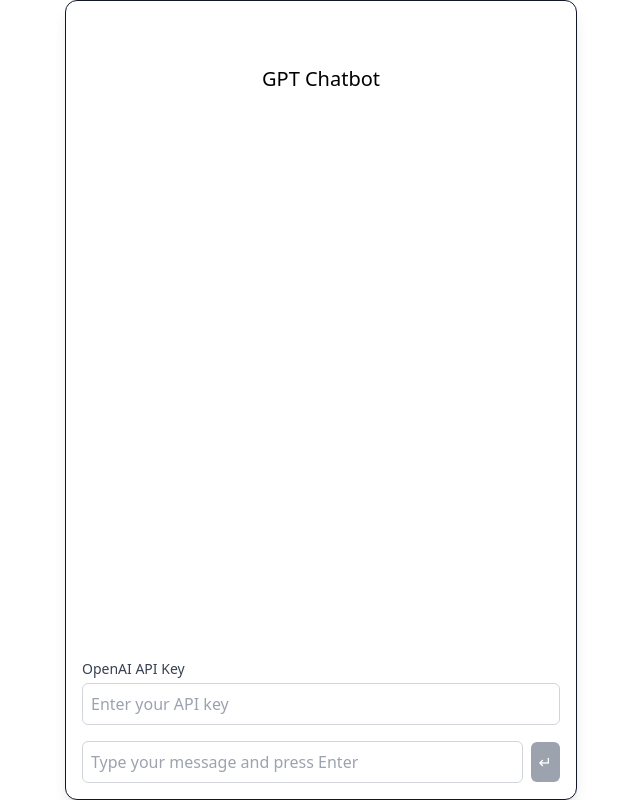
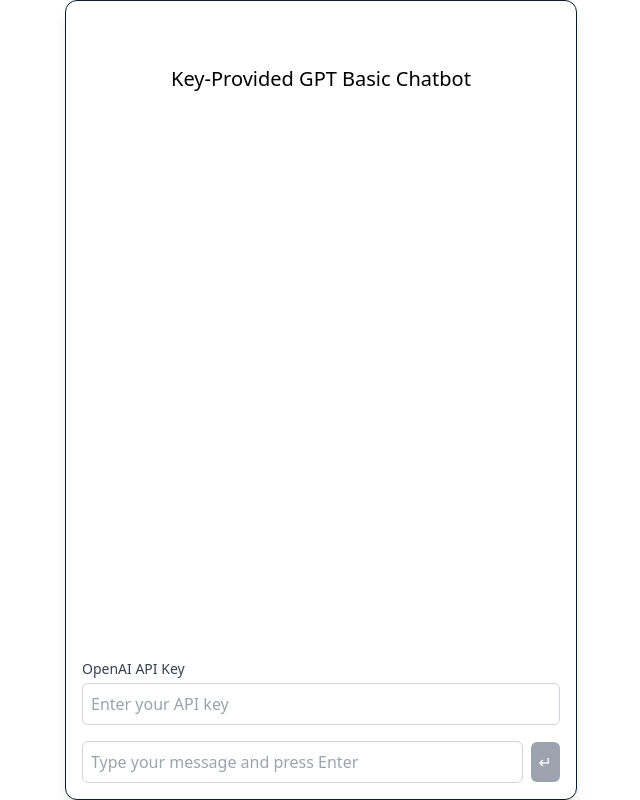
Before and after one commit to seoulcity/KOPIS_yesshow, a SvelteKit app: page / in a window 1280 px wide. Shown: the whole page, without its empty margins (319-959 px from the left). Built offline with nearby package versions, Linux system fonts and the light colour scheme.

Commit message:
Change the title

```diff
--- a/src/routes/+page.svelte
+++ b/src/routes/+page.svelte
@@ -86,7 +86,7 @@
     <div class="flex flex-col w-full h-full max-w-md md:max-w-lg bg-white border border-gray-900 rounded-xl shadow-lg overflow-hidden">
         <div class="flex flex-col h-full pt-16 pb-4 box-border overflow-hidden">
             <header class="flex flex-col items-center justify-center">
-                <h1 class="flex-1 text-center text-xl">GPT Chatbot</h1>
+                <h1 class="flex-1 text-center text-xl">Key-Provided GPT Basic Chatbot</h1>
             </header>
 
             <div class="flex-1 overflow-y-auto px-4 py-2 space-y-2" bind:this={div}>
```
